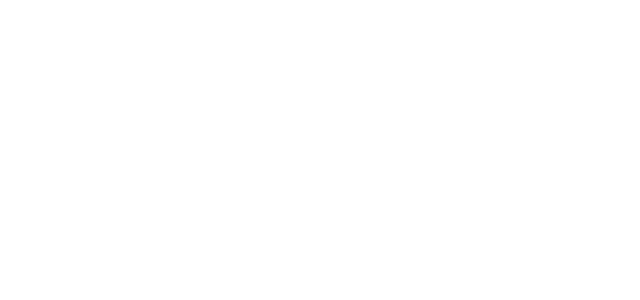
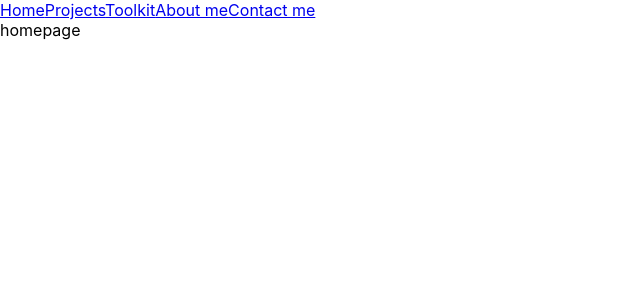
Before and after one commit to jontysponselee/jontysponselee.github.io, a React (Create React App) app: page / in a window 1280 px wide. Shown: the top 300 px of the page, without its empty margins (0-640 px from the left). Built offline with nearby package versions, Linux system fonts and the light colour scheme.

Commit message:
Feat: add routing for pages

```diff
--- a/package.json
+++ b/package.json
@@ -10,6 +10,7 @@
     "@testing-library/user-event": "^12.6.2",
     "react": "^17.0.1",
     "react-dom": "^17.0.1",
+    "react-router-dom": "^5.2.0",
     "react-scripts": "4.0.1",
     "web-vitals": "^0.2.4"
   },
--- a/src/App.js
+++ b/src/App.js
@@ -1,8 +1,36 @@
+import {BrowserRouter, Switch, Route, Redirect, NavLink} from "react-router-dom";
+
 function App() {
-  return (
-    <div className="App">
-    </div>
-  );
+    return (
+        <BrowserRouter>
+            <NavLink to="/">Home</NavLink>
+            <NavLink to="/projects">Projects</NavLink>
+            <NavLink to="/toolkit">Toolkit</NavLink>
+            <NavLink to="/about-me">About me</NavLink>
+            <NavLink to="/contact-me">Contact me</NavLink>
+
+            <Switch>
+                <Route exact path={"/"}>
+                    <p>homepage</p>
+                </Route>
+                <Route exact path={"/projects"}>
+                    <p>projects</p>
+                </Route>
+                <Route exact path={"/toolkit"}>
+                    <p>toolkit</p>
+                </Route>
+                <Route exact path={"/about-me"}>
+                    <p>About me</p>
+                </Route>
+                <Route exact path={"/contact-me"}>
+                    <p>Contact me</p>
+                </Route>
+                <Route path={"*"}>
+                    <Redirect to={"/"}/>
+                </Route>
+            </Switch>
+        </BrowserRouter>
+    );
 }
 
 export default App;
```
Also changed, not shown: 2 other files (tests, documents, lock files or other folders).
